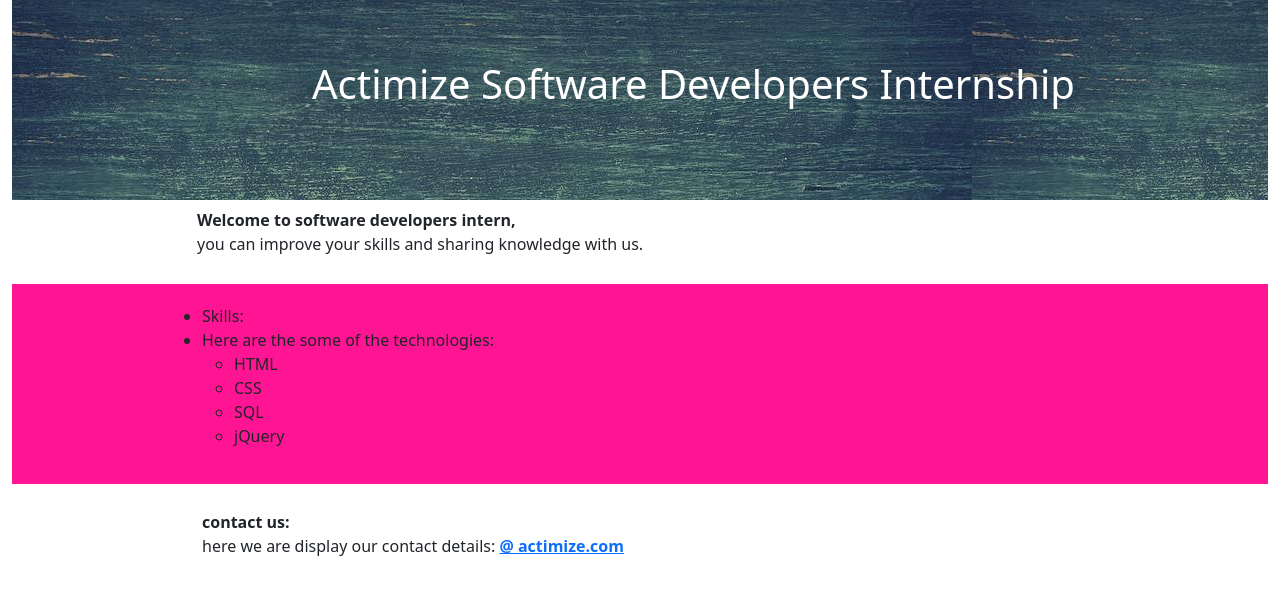
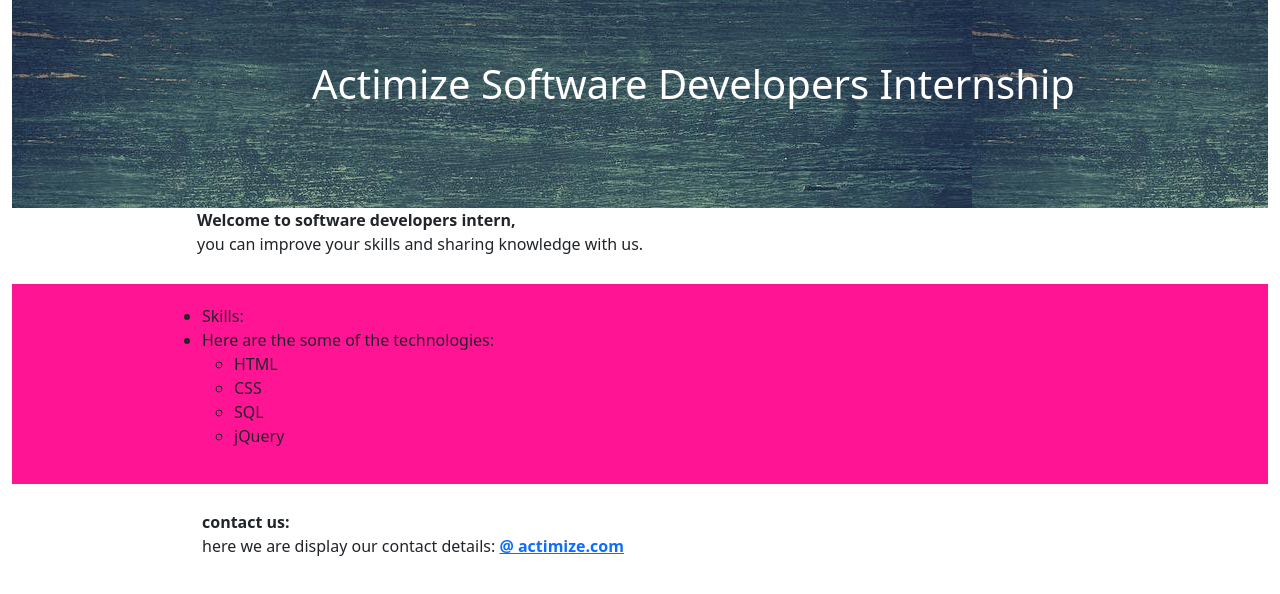
Before and after one commit to TanukuLakshmi/HTML-Portifolio, a plain HTML site: page index.html in a window 1280 px wide. Drawn offline with nearby package versions, Linux system fonts and the light colour scheme; files whose address does not match are found by name.

Commit message:
added all files

```diff
--- a/assets/styles/styles.css
+++ b/assets/styles/styles.css
@@ -1,17 +1,14 @@
 h1{
-	background-image: url("C:/Users/DELL/Desktop/HTML-Portifolio/assets/images/virtualimage.jpg");
 	width: auto;
 	height: 200px;
   	padding-left: 300px;
   	padding-top: 60px;
   }
-
 p{
 	width: auto;
 	height: 60px;
 	padding-left: 185px;
 }
-
 .bgcolor
 {
 	background-color:deeppink;
@@ -20,7 +17,6 @@ p{
 	padding-left: 190px;
 	padding-top:20px ;
 }
-
 #textstyle
 {
 	padding-left: 190px;
--- a/index.html
+++ b/index.html
@@ -10,15 +10,22 @@
 	integrity="sha256-QWo7LDvxbWT2tbbQ97B53yJnYU3WhH/C8ycbRAkjPDc="
 	crossorigin="anonymous">
 	</script>
+	<style type="text/css">
+		header{
+			background-image: url("assets/images/virtualimage.jpg");
+			}
+	</style>
 		<title>Sample WebPage</title>
 	</head>
 <body>
 	<div class="container-fluid">
+		 <header>
 				<div class="row">
 					<div class="col-md-12 text-white">
 					  <h1>Actimize Software Developers Internship</h1>
 					</div>
 				</div>
+			</header>
 			<div class="row">
 					<div class="col-md-12 bg-white">												<!--Welcome Note-->
 						<p><strong>Welcome to software developers intern,</strong><br>
```
Also changed, not shown: virtualimage.jpg (added).
